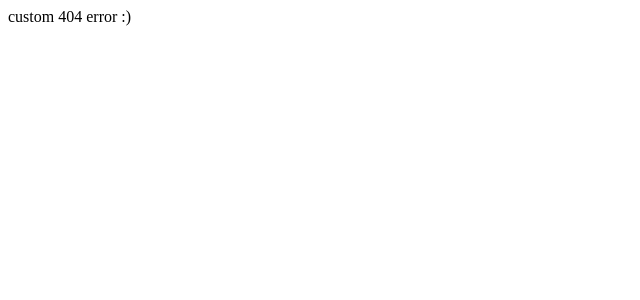
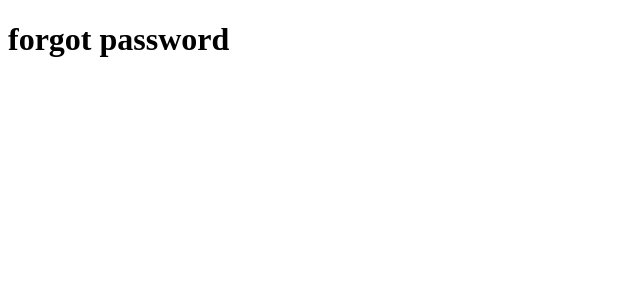
Before and after one commit to MahshadOliaie/NextJS-lab, a Next.js app in the folder my-app/: page /forgot-password in a window 1280 px wide. Before the commit this address had no page. Shown: the top 300 px of the page, without its empty margins (0-640 px from the left). Built offline with nearby package versions, Linux system fonts and the light colour scheme.

Commit message:
route group

```diff
--- /dev/null
+++ b/my-app/app/(auth)/forgot-password/page.jsx
@@ -0,0 +1,11 @@
+
+
+function ForgotPass() {
+    return (
+        <>
+            <h1>forgot password</h1>
+        </>
+    )
+}
+
+export default ForgotPass
```
Also changed, not shown: my-app/app/(auth)/login/page.jsx (added, +11 -0 lines), my-app/app/(auth)/register/page.jsx (added, +11 -0 lines).
